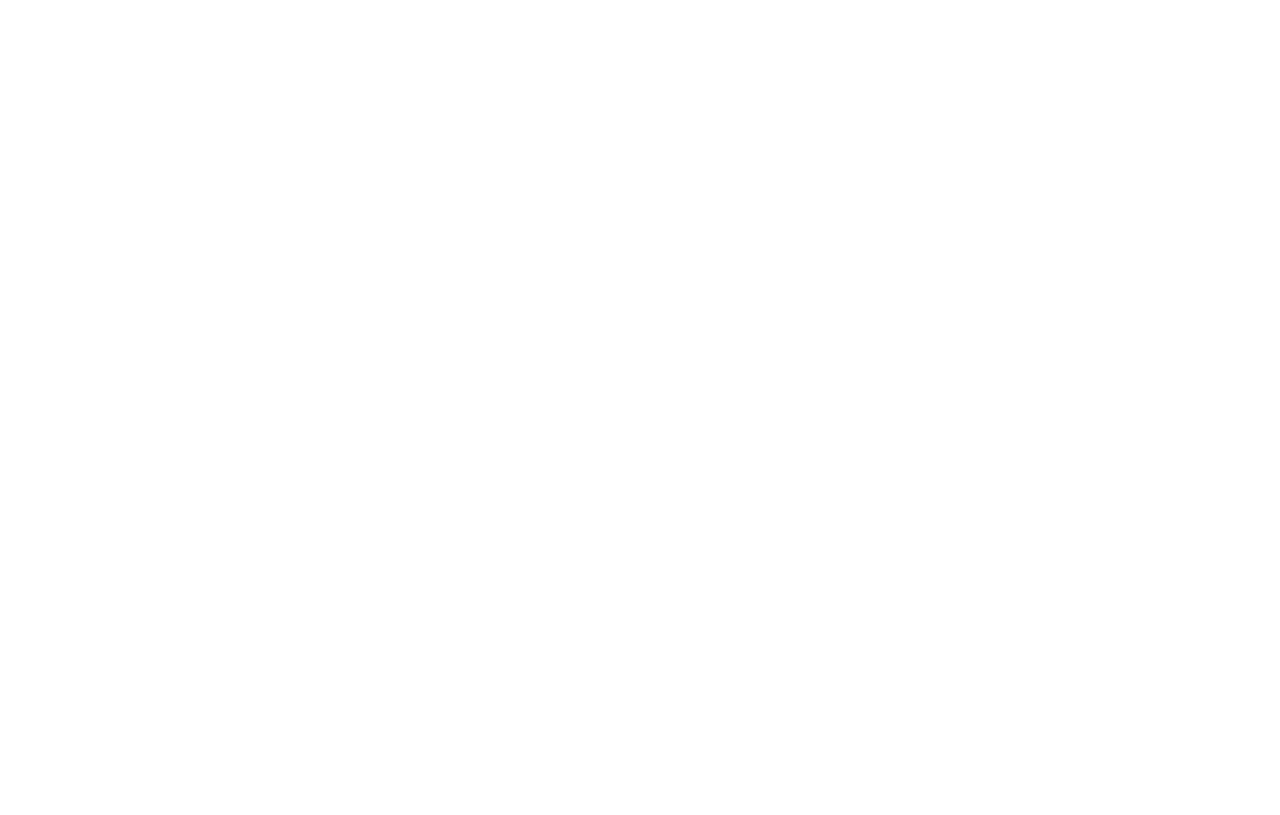
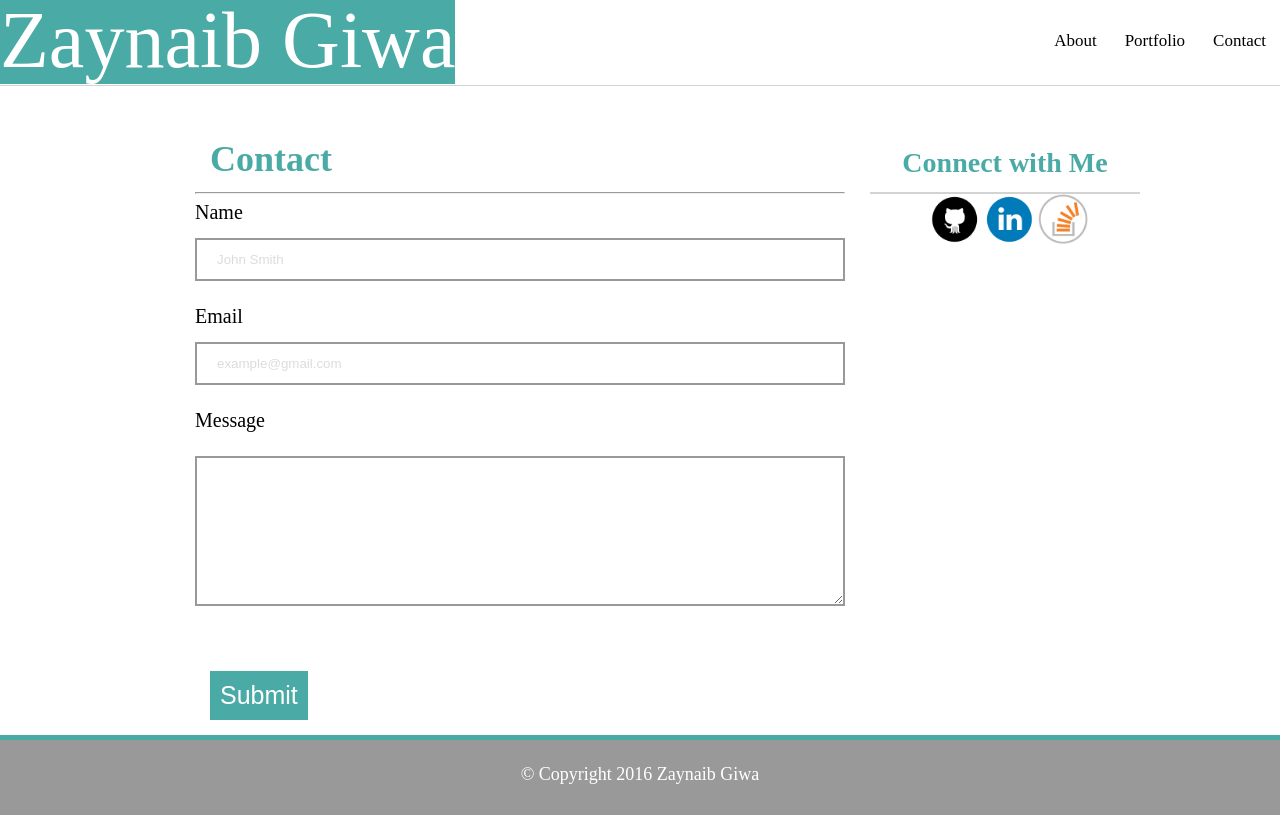
Before and after one commit to zaynaib/Basic-Portfolio, a plain HTML site: page contact.html in a window 1280 px wide. Drawn offline with Linux system fonts and the light colour scheme.

Commit message:
Finished the Contact Form of Portfolio

```diff
--- a/assets/css/style.css
+++ b/assets/css/style.css
@@ -1,3 +1,8 @@
+/*==========================
+
+About Page Style
+
+===========================*/
 header{
 	height:85px;
 	background-color: #fff;
@@ -111,3 +116,54 @@ footer{
 	font-size:18px;
 
 }
+
+
+/*==========================
+
+Contact Page Style
+
+===========================*/
+
+input[type=text],
+input[type=email]{
+	width:100%;
+	padding: 12px 20px;
+	margin-bottom:25px;
+    border: 2px solid #999;
+    color:#DCDCDC;
+}
+
+textarea {
+    width: 100%;
+    height: 150px;
+    padding: 12px 20px;
+    border: 2px solid #999;
+    margin-top:10px;
+    margin-bottom:50px;
+
+}
+
+
+input[type=submit]{
+	 color: white;
+    background-color: #4aaaa5;
+    border: none;
+    text-decoration: none;
+    margin: 15px;
+    font-size: 25px;
+    padding: 10px;
+}
+
+input[type=text]:focus ,input[type=email]:focus{
+    border: 3px solid #4aaaa5;
+}
+.inputHeading{
+	line-height:1em;
+	font-size:20px;
+}
+
+/*==========================
+
+Gallery Page Style
+
+===========================*/
--- a/contact.html
+++ b/contact.html
@@ -0,0 +1,66 @@
+<!DOCTYPE>
+<html>
+	<head>
+		<title>Zaynaib's Portfolio</title>
+		<link rel="stylesheet" type="text/css" href="assets/css/reset.css">
+		<link rel="stylesheet" type="text/css" href="assets/css/style.css">
+	</head>
+
+	<body>
+		<header>
+			<h1> Zaynaib Giwa </h1>
+			<nav>
+				<!-- <li><span>Zaynaib Giwa</span</li> -->
+
+				<li>Contact</li>
+				<li>Portfolio</li>
+				<li>About</li>
+
+
+			</nav>
+
+		</header>
+
+		<div id="wrapper">
+
+			<section>
+			<h2>Contact</h2>
+			<hr>
+
+			<form>
+				<p class="inputHeading"> Name</p> <br>
+				<input type="text" name="username" value="John Smith">
+
+				<p class="inputHeading">Email</p><br>
+				<input type="email" name="address" value="example@gmail.com">
+
+				<p class="inputHeading">Message</p> <br>
+				<textarea name="comment" id="comment"></textarea>
+
+				<input type="submit" value="Submit">
+
+			</form>
+
+
+			</section>
+
+			<aside>
+				<h3>Connect with Me</h3>
+
+				<ul id="socialMedia">
+					<li><a href="https://github.com/zaynaib"><img src="assets/images/github.png"></a></li>
+					<li><a href="https://www.linkedin.com/in/zaynaib-ola-giwa-a5014a4b/"><img src="assets/images/linkedin.png"></a></li>
+					<li><a href="https://stackoverflow.com/users/3426338/zaynaib-giwa?tab=profile"><img src="assets/images/stackoverflow.png"></a></li>
+				</ul>
+			</aside>
+
+
+		</div> <!--End of Wrapper -->
+		<div></div>
+
+		<footer>&copy; Copyright 2016 Zaynaib Giwa</footer>
+
+	</body>
+
+
+</html>
```
